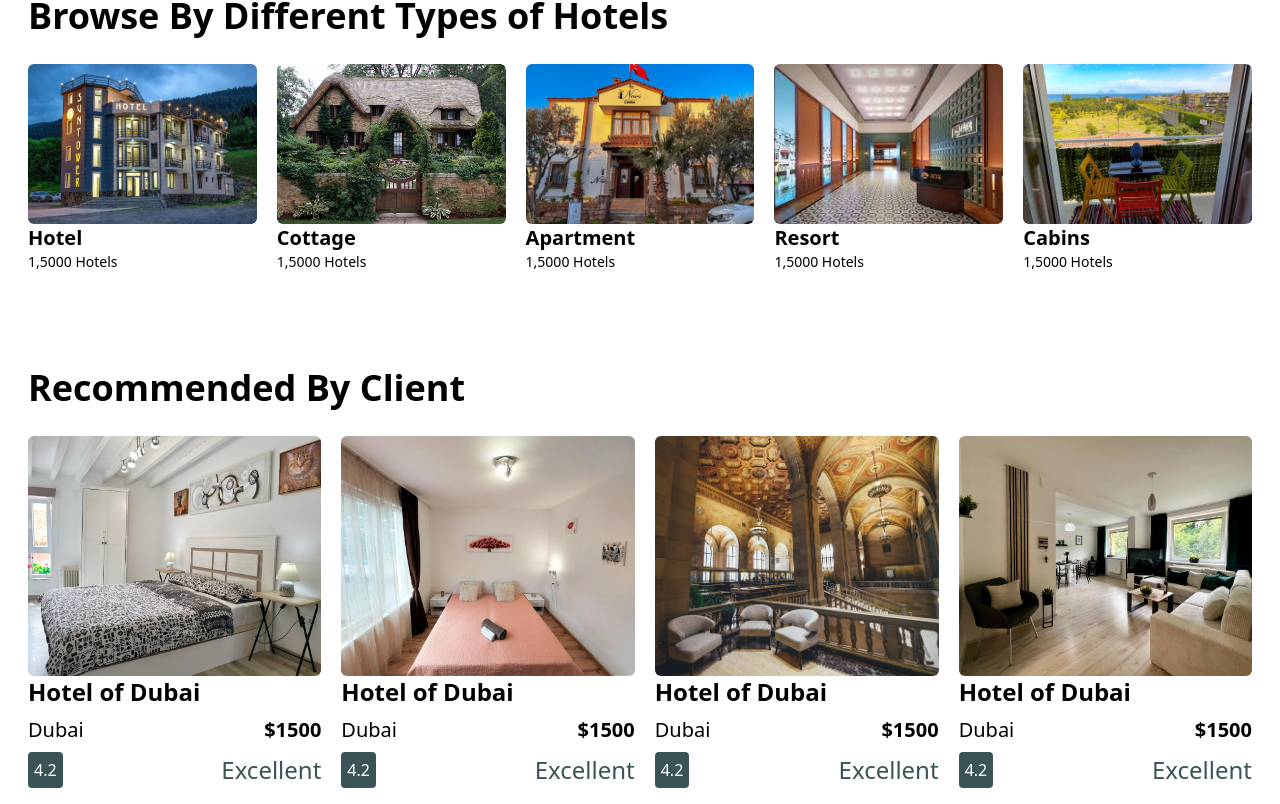
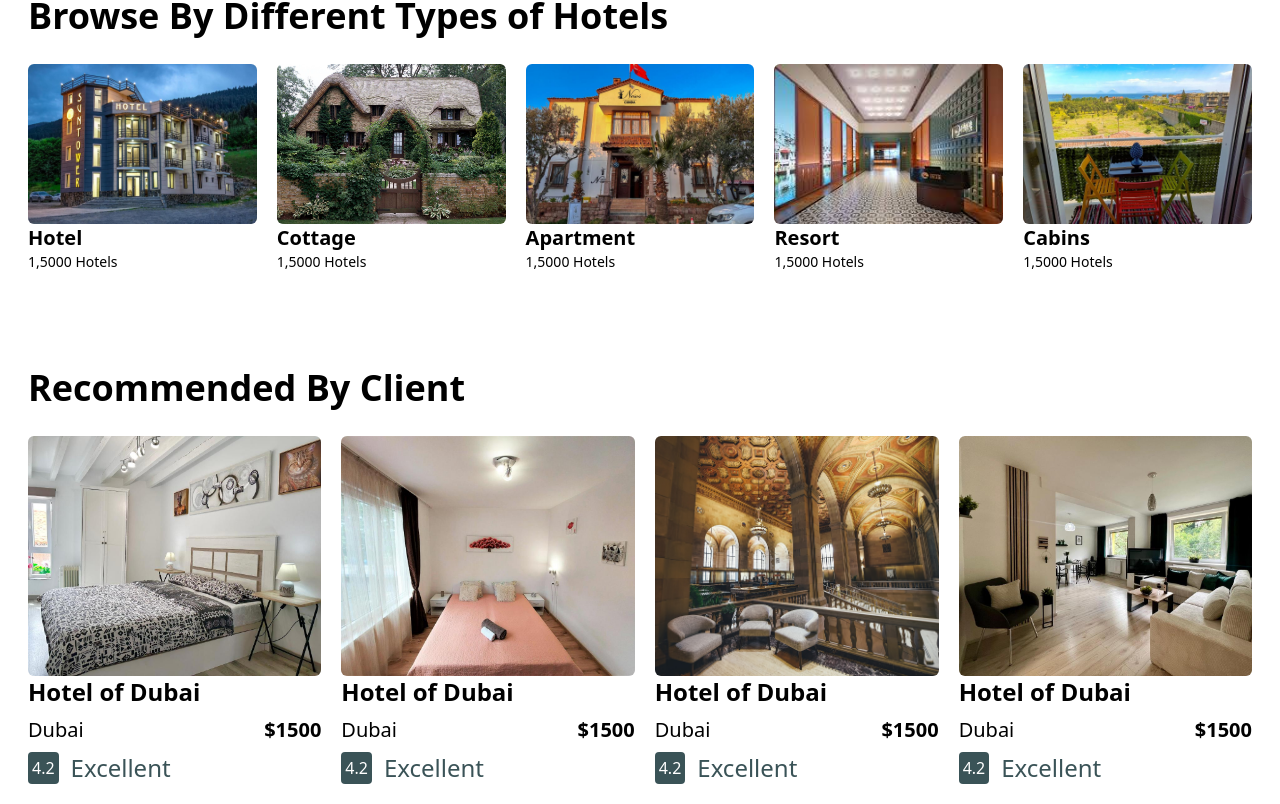
Before and after one commit to farzanapomy/Travella-app, a React (Vite) app in the folder app/: page / in a window 1280 px wide. Shown: the part 1238-2042 px from the top of the page. Built offline with nearby package versions, Linux system fonts and the light colour scheme.

Commit message:
new-added

```diff
--- a/app/src/pages/Components/Recommended/Recommended.jsx
+++ b/app/src/pages/Components/Recommended/Recommended.jsx
@@ -21,8 +21,8 @@ const Recommended = () => {
             <p className="font-medium text-xl">Dubai</p>
             <p className=" font-semibold text-xl ">$1500</p>
           </div>
-          <div className="flex mt-2 justify-between  items-center">
-            <button className=" text-white  bg-[#3A5357] p-1.5 rounded">4.2</button>
+          <div className="flex mt-2 justify-start items-center gap-3">
+            <button className=" text-white  bg-[#3A5357] p-1 rounded">4.2</button>
             <span className="text-title-md text-[#3A5357]">Excellent</span>
           </div>
         </div>
@@ -37,8 +37,8 @@ const Recommended = () => {
             <p className="font-medium text-xl">Dubai</p>
             <p className=" font-semibold text-xl ">$1500</p>
           </div>
-          <div className="flex mt-2 justify-between  items-center">
-            <button className=" text-white  bg-[#3A5357] p-1.5 rounded">4.2</button>
+          <div className="flex mt-2 justify-start items-center gap-3">
+            <button className=" text-white  bg-[#3A5357] p-1 rounded">4.2</button>
             <span className="text-title-md text-[#3A5357]">Excellent</span>
           </div>
         </div>
@@ -53,8 +53,8 @@ const Recommended = () => {
             <p className="font-medium text-xl">Dubai</p>
             <p className=" font-semibold text-xl ">$1500</p>
           </div>
-          <div className="flex mt-2 justify-between  items-center">
-            <button className=" text-white  bg-[#3A5357] p-1.5 rounded">4.2</button>
+          <div className="flex mt-2 justify-start items-center gap-3">
+            <button className=" text-white  bg-[#3A5357] p-1 rounded">4.2</button>
             <span className="text-title-md text-[#3A5357]">Excellent</span>
           </div>
         </div>
@@ -69,8 +69,8 @@ const Recommended = () => {
             <p className="font-medium text-xl">Dubai</p>
             <p className=" font-semibold text-xl ">$1500</p>
           </div>
-          <div className="flex mt-2 justify-between  items-center">
-            <button className=" text-white  bg-[#3A5357] p-1.5 rounded">4.2</button>
+          <div className="flex mt-2 justify-start items-center gap-3">
+            <button className=" text-white  bg-[#3A5357] p-1 rounded">4.2</button>
             <span className="text-title-md text-[#3A5357]">Excellent</span>
           </div>
         </div>
```
